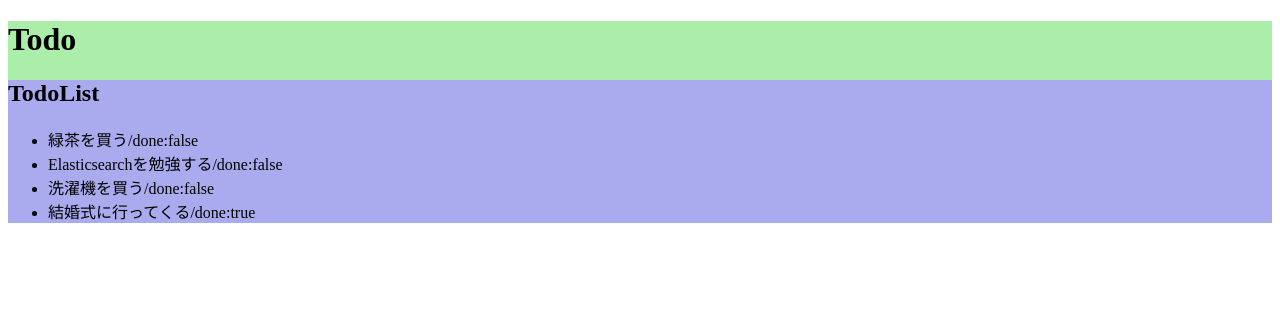
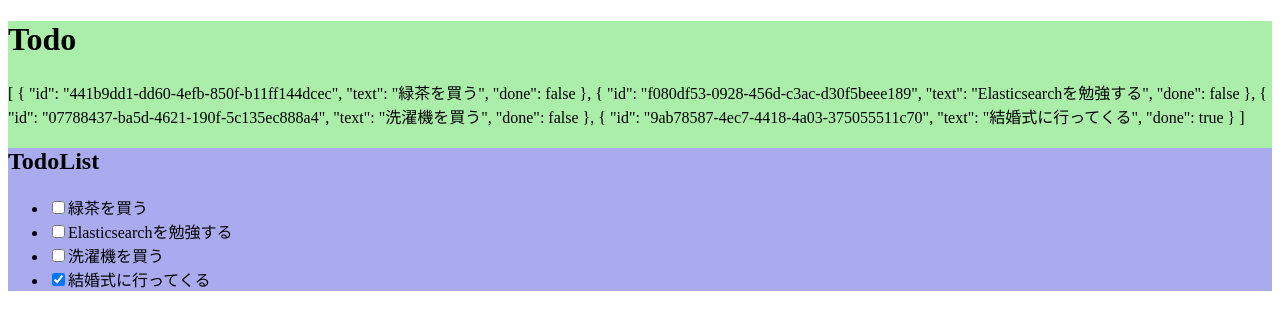
Before and after one commit to otegal/nuxt_todo, a Nuxt app: page / in a window 1280 px wide. Shown: the top 330 px of the page. Built offline with nearby package versions, Linux system fonts and the light colour scheme.

Commit message:
change done status

```diff
--- a/components/TodoList.vue
+++ b/components/TodoList.vue
@@ -3,7 +3,14 @@
     <h2>TodoList</h2>
     <ul>
       <li v-for="todo in todos" v-bind:key="todo.id">
-        {{ todo.text }}/done:{{ todo.done }}
+        <input
+          type="checkbox"
+          :checked="todo.done"
+          :name="todo.text"
+          :id="todo.id"
+          @change="clickCheckbox($event)"
+        >
+        <label :for="todo.id">{{ todo.text }}</label>
       </li>
     </ul>
   </div>
@@ -14,6 +21,13 @@
 export default {
   props: {
     todos: Array
+  },
+  methods: {
+    clickCheckbox (e) {
+      const id = e.target.id
+      const checked = e.target.checked
+      this.$emit('check', id, checked)
+    }
   }
 }
 </script>
--- a/pages/index.vue
+++ b/pages/index.vue
@@ -1,7 +1,8 @@
 <template>
   <div id="todo">
     <h1>Todo</h1>
-    <TodoList :todos="todos"/>
+    {{ todos }}
+    <TodoList :todos="todos" v-on:check="done"/>
   </div>
 </template>
 
@@ -23,7 +24,7 @@ export default {
   components: {
     TodoList
   },
-  data() {
+  data () {
     return {
       todos: [
         { id: getUUID(), text: '緑茶を買う', done: false},
@@ -33,8 +34,12 @@ export default {
       ]
     }
   },
-  mounted() {
-    console.log(this.todos)
+  methods: {
+    done (id, checked) {
+      this.todos.find(
+        (todo) => todo.id === id
+      ).done = checked
+    }
   }
 }
 </script>
```
